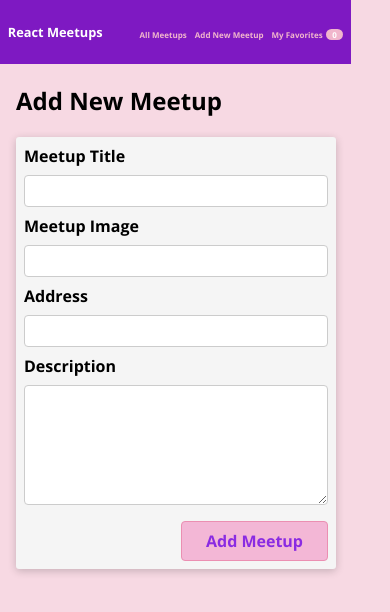
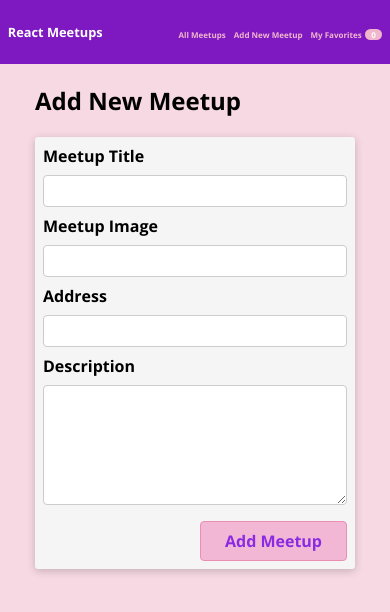
Before and after one commit to AKD-01/Meetup, a React (Create React App) app: page /new-meetup in a window 390 px wide. Shown: the top 612 px of the page. Built offline with nearby package versions, Linux system fonts and the light colour scheme.

Commit message:
update layout.css

```diff
--- a/src/components/layout/Layout.module.css
+++ b/src/components/layout/Layout.module.css
@@ -6,7 +6,7 @@
 
   @media screen and (max-width:600px){
     .main {
-      margin: 1rem 1rem;
+      margin: auto;
       max-width: 20rem;
     }
   }
--- a/src/components/layout/MainNavigation.module.css
+++ b/src/components/layout/MainNavigation.module.css
@@ -1,5 +1,4 @@
 .header {
-
     width: 99vw;
     height: 4.5rem;
     display: flex;
@@ -52,7 +51,7 @@
 
   @media screen and (max-width:600px){
     .header {
-      width:90vw;
+      width:100%;
       height: 4rem;
       padding: 0 2%;
       margin-right: 2rem;
```
